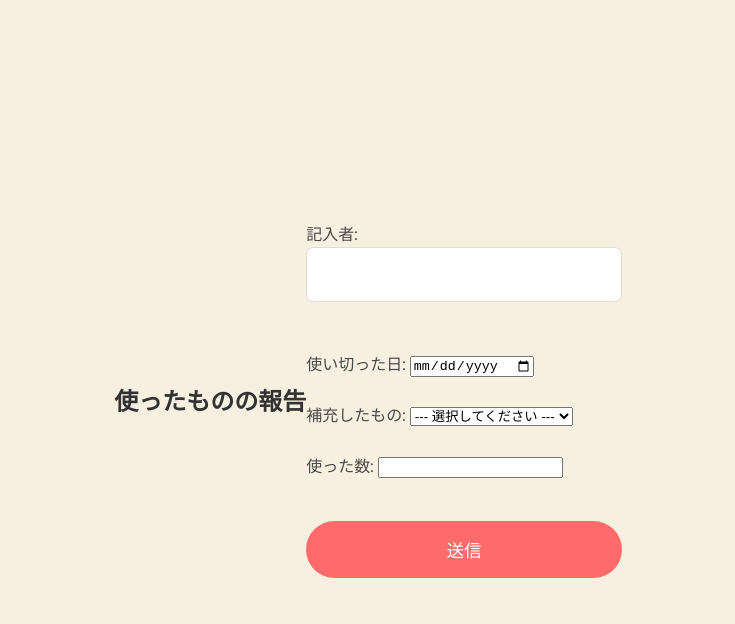
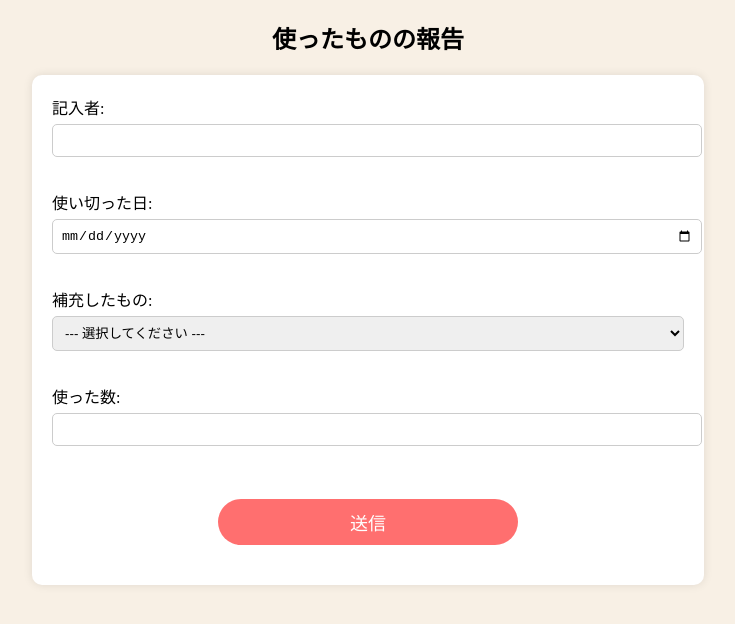
Before and after one commit to nigorobuna/stockcheck1, a website: page public/use.html in a window 1280 px wide. Shown: the whole page, without its empty margins (272-1007 px from the left). Drawn offline with Linux system fonts and the light colour scheme; no server answers.

Commit message:
CSS調整

```diff
--- a/public/use.html
+++ b/public/use.html
@@ -5,21 +5,74 @@
     <meta charset="UTF-8">
     <meta name="viewport" content="width=device-width, initial-scale=1.0">
     <title>在庫管理 - 使ったもの報告</title>
+    <!--
     <link rel="stylesheet" href="style.css">
-    <!--
+    -->
     <style>
-        body {
-            font-family: Arial, sans-serif;
-            margin: 20px;
-        }
-        .hidden {
-            display: none;
-        }
-    </style>
-    -->
+    body {
+        text-align: center;
+        background-color: #f8f0e5;
+    }
+
+    h1 {
+        font-size: 24px;
+        font-weight: bold;
+        margin-bottom: 20px;
+    }
+
+    form {
+        width: 50%;
+        margin: auto;
+        padding: 20px;
+        background: white;
+        border-radius: 10px;
+        box-shadow: 0px 0px 10px rgba(0, 0, 0, 0.1);
+        text-align: left;
+    }
+
+    label {
+        display: block;
+        font-size: 16px;
+        margin-bottom: 5px;
+    }
+
+    input, select, textarea {
+        width: 100%;
+        padding: 8px;
+        margin-bottom: 15px;
+        border: 1px solid #ccc;
+        border-radius: 5px;
+    }
+
+    button {
+        display: block;
+        width: 100%;
+        max-width: 300px;
+        padding: 10px;
+        margin: 20px auto;
+        background-color: #ff6f6f;
+        color: white;
+        border: none;
+        border-radius: 25px;
+        font-size: 18px;
+        cursor: pointer;
+    }
+
+    button:hover {
+        background-color: #ff4a4a;
+    }
+
+    /*hiddenクラス対応*/
+.hidden {
+    display: none !important; /* 非表示にする */
+}
+</style>
+
 </head>
 <body>
+    <div>
     <h2>使ったものの報告</h2>
+    </div>
     <form id="useForm">
         <label for="reporter">記入者:</label>
         <input type="text" id="reporter" name="reporter" required><br><br>
```
